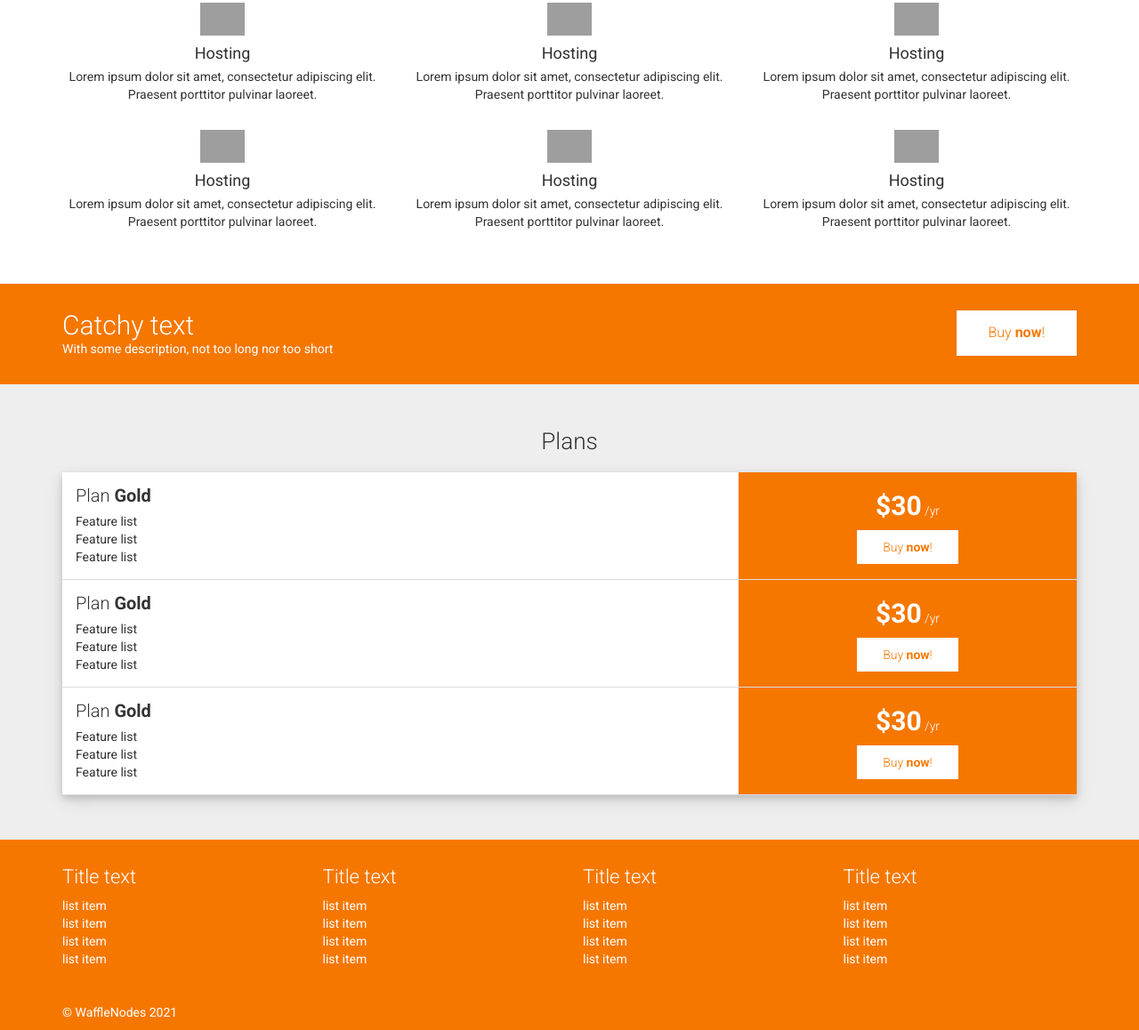
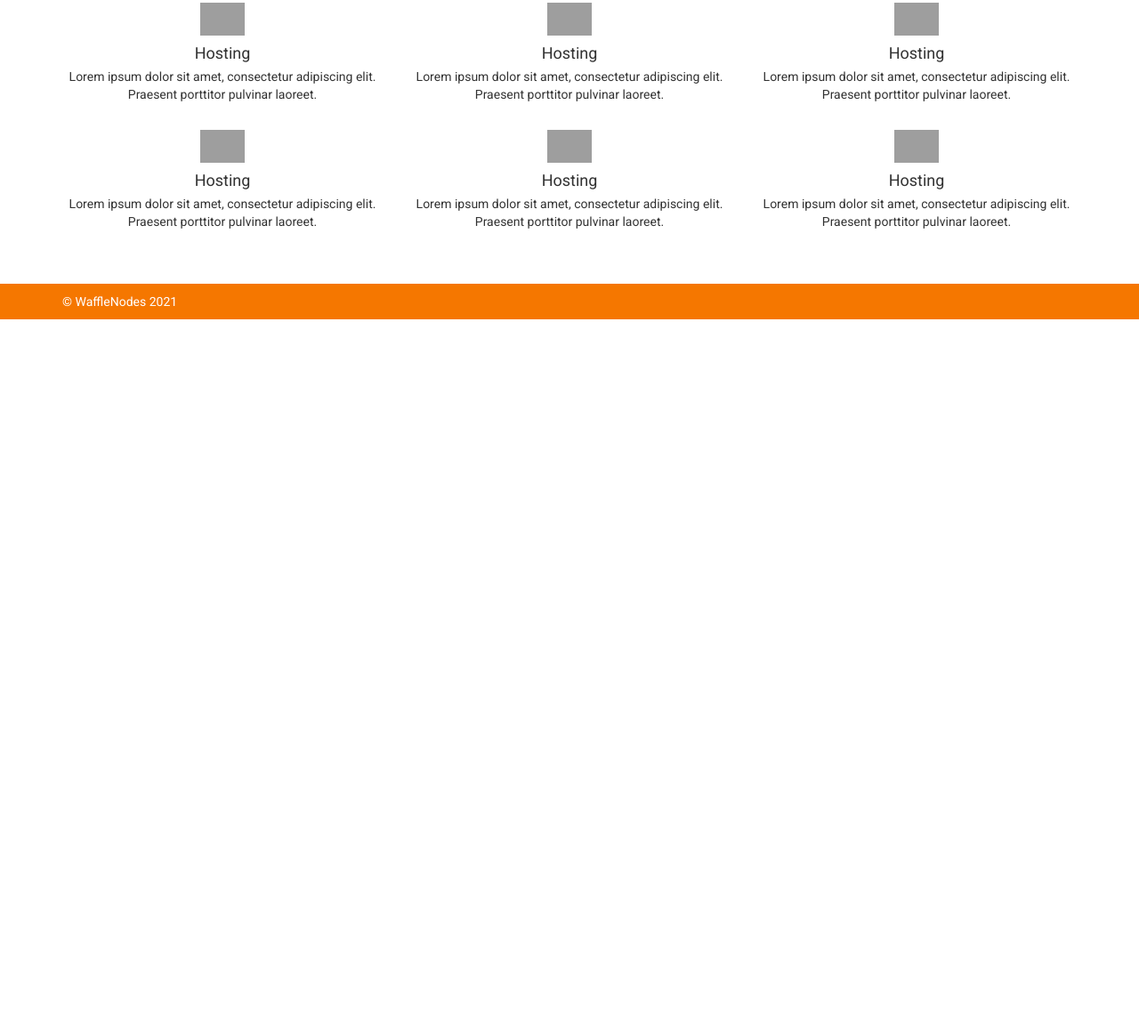
Before and after one commit to WaffleNodes/WaffleNodes.github.io, a plain HTML site: page index.html in a window 1280 px wide. Shown: the part 606-1764 px from the top of the page at 89% size. After the commit the page ends 965 px from the top, so only its background shows below. Drawn offline with nearby package versions, Linux system fonts and the light colour scheme; grey boxes are pictures that could not be loaded; a script that the page names is missing.

Commit message:
Update index.html

```diff
--- a/index.html
+++ b/index.html
@@ -2,7 +2,7 @@
 <html lang="en">
 
 <head>
-	<script async src="https://arc.io/widget.min.js#8XPfi8LT"></script>
+
 	<meta property="og:title" content="WaffleNodes" />
 	<meta property="og:type" content="website" />
 	<meta property="og:url" content="/" />
@@ -67,7 +67,7 @@
                 <div class="col-sm-7">
                     <span class="home-banner-title">WaffleNodes</span><br>
                     <span class="home-banner-desc">WaffleNodes is a free and paid discord, minecraft and web host!!</span><br>
-                    <a href="#">Link here</a>
+                    <a href="/discord">Get Started</a>
                 </div>
                 <div class="col-sm-5">
                 </div>
@@ -112,125 +112,6 @@
             </div>
         </div>
     </div>
-    <div class="cta">
-        <div class="container">
-            <div class="row">
-                <div class="col-xs-8">
-                    <h2>Catchy text</h2>
-                    <p>With some description, not too long nor too short</p>
-                </div>
-                <div class="col-xs-4">
-                    <a href="#">Buy <b>now</b>!</a>
-                </div>
-            </div>
-        </div>
-    </div>
-    <div class="plan">
-        <div class="container">
-            <h2>Plans</h2>
-            <div class="plan-item-wrap">
-                <div class="plan-item row">
-                    <div class="row-eq-height">
-                        <div class="col-sm-8 col-xs-7 plan-item-left">
-                            <h3>Plan <b>Gold</b></h3>
-                            <ul>
-                                <li>Feature list</li>
-                                <li>Feature list</li>
-                                <li>Feature list</li>
-                            </ul>
-                        </div>
-                        <div class="col-sm-4 col-xs-5 plan-item-right">
-                            <div class="plan-item-right-wrap">
-                                <span class="plan-price">$30</span>
-                                <span class="plan-unit">/yr</span><br>
-                                <a href="#">Buy <b>now</b>!</a>
-                            </div>
-                        </div>
-                    </div>
-                </div>
-                <div class="plan-item row">
-                    <div class="row-eq-height">
-                        <div class="col-sm-8 col-xs-7 plan-item-left">
-                            <h3>Plan <b>Gold</b></h3>
-                            <ul>
-                                <li>Feature list</li>
-                                <li>Feature list</li>
-                                <li>Feature list</li>
-                            </ul>
-                        </div>
-                        <div class="col-sm-4 col-xs-5 plan-item-right">
-                            <div class="plan-item-right-wrap">
-                                <span class="plan-price">$30</span>
-                                <span class="plan-unit">/yr</span><br>
-                                <a href="#">Buy <b>now</b>!</a>
-                            </div>
-                        </div>
-                    </div>
-                </div>
-                <div class="plan-item row">
-                    <div class="row-eq-height">
-                        <div class="col-sm-8 col-xs-7 plan-item-left">
-                            <h3>Plan <b>Gold</b></h3>
-                            <ul>
-                                <li>Feature list</li>
-                                <li>Feature list</li>
-                                <li>Feature list</li>
-                            </ul>
-                        </div>
-                        <div class="col-sm-4 col-xs-5 plan-item-right">
-                            <div class="plan-item-right-wrap">
-                                <span class="plan-price">$30</span>
-                                <span class="plan-unit">/yr</span><br>
-                                <a href="#">Buy <b>now</b>!</a>
-                            </div>
-                        </div>
-                    </div>
-                </div>
-            </div>
-        </div>
-    </div>
-    <div class="footer">
-        <div class="container">
-            <div class="row">
-                <div class="col-sm-3 col-xs-6">
-                    <h2>Title text</h2>
-                    <ul>
-                        <li>list item</li>
-                        <li>list item</li>
-                        <li>list item</li>
-                        <li>list item</li>
-                    </ul>
-                </div>
-                <div class="col-sm-3 col-xs-6">
-                    <h2>Title text</h2>
-                    <ul>
-                        <li>list item</li>
-                        <li>list item</li>
-                        <li>list item</li>
-                        <li>list item</li>
-                    </ul>
-                </div>
-                <div class="col-sm-3 col-xs-6">
-                    <h2>Title text</h2>
-                    <ul>
-                        <li>list item</li>
-                        <li>list item</li>
-                        <li>list item</li>
-                        <li>list item</li>
-                    </ul>
-                </div>
-                <div class="col-sm-3 col-xs-6">
-                    <h2>Title text</h2>
-                    <ul>
-                        <li>list item</li>
-                        <li>list item</li>
-                        <li>list item</li>
-                        <li>list item</li>
-                    </ul>
-                </div>
-            </div>
-        </div>
-    </div>
     <div class="copyright">
         <div class="container">&copy; WaffleNodes
           <script>
```
Also changed, not shown: 1 other file.
